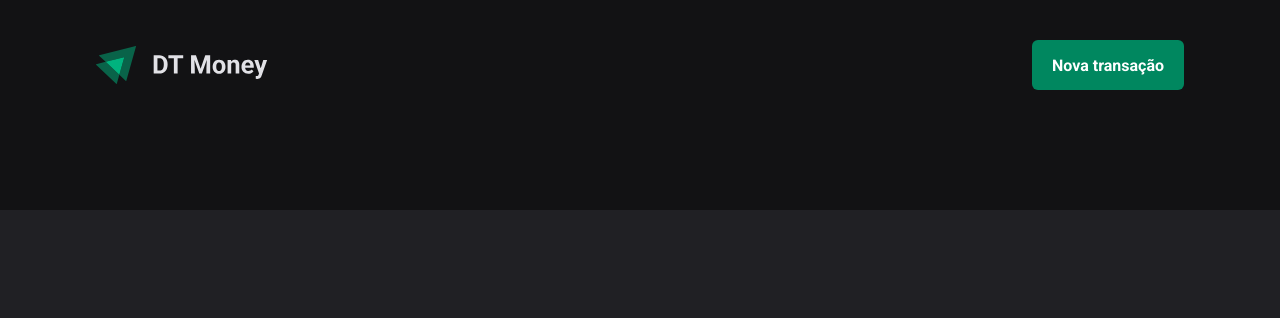
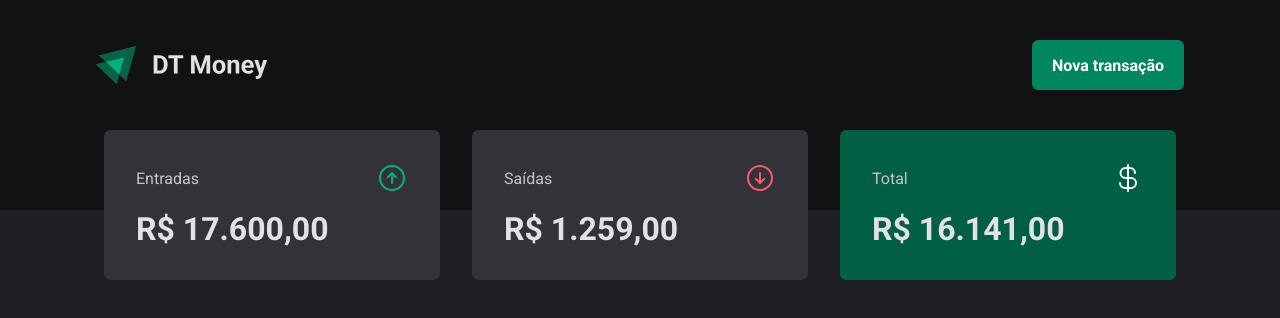
Before and after one commit to franciscovinicios/dtmoney-react, a React (Vite) app: page / in a window 1280 px wide. Shown: the top 318 px of the page. Built offline with nearby package versions, Linux system fonts and the light colour scheme.

Commit message:
visual structure: Summary  component

```diff
--- a/package.json
+++ b/package.json
@@ -10,6 +10,7 @@
     "preview": "vite preview"
   },
   "dependencies": {
+    "phosphor-react": "^1.4.1",
     "react": "^18.2.0",
     "react-dom": "^18.2.0",
     "styled-components": "^6.1.0"
--- /dev/null
+++ b/src/components/Summary/inde.tsx
@@ -0,0 +1,32 @@
+import { ArrowCircleDown, ArrowCircleUp, CurrencyDollar } from "phosphor-react";
+import { SummaryCard, SummaryContainer } from "./styles";
+
+export function Summary() {
+  return (
+    <SummaryContainer>
+      <SummaryCard>
+        <header>
+          <span>Entradas</span>
+          <ArrowCircleUp size={32} color="#00b37e" />
+        </header>
+        <strong>R$ 17.600,00</strong>
+      </SummaryCard>
+
+      <SummaryCard>
+        <header>
+          <span>Saídas</span>
+          <ArrowCircleDown size={32} color="#f75a68" />
+        </header>
+        <strong>R$ 1.259,00</strong>
+      </SummaryCard>
+
+      <SummaryCard variant="green">
+        <header>
+          <span>Total</span>
+          <CurrencyDollar size={32} color="#fff" />
+        </header>
+        <strong>R$ 16.141,00</strong>
+      </SummaryCard>
+    </SummaryContainer>
+  );
+}
--- /dev/null
+++ b/src/components/Summary/styles.ts
@@ -0,0 +1,44 @@
+import styled, { css } from "styled-components";
+
+export const SummaryContainer = styled.section`
+  width: 100%;
+  max-width: 1120px;
+  margin: 0 auto;
+  padding: 0 1.5rem;
+
+  display: grid;
+  grid-template-columns: repeat(3, 1fr);
+  gap: 2rem;
+
+  margin-top: -5rem;
+`;
+
+interface SummaryCardProp {
+  variant?: "green";
+}
+
+export const SummaryCard = styled.div<SummaryCardProp>`
+  background-color: ${({ theme }) => theme["gray-600"]};
+  border-radius: 6px;
+  padding: 2rem;
+
+  header {
+    display: flex;
+    align-items: center;
+    justify-content: space-between;
+
+    color: ${({ theme }) => theme["gray-300"]};
+  }
+
+  strong {
+    display: block;
+    margin-top: 1rem;
+    font-size: 2rem;
+  }
+
+  ${({ theme, variant }) =>
+    variant === "green" &&
+    css`
+      background: ${theme["green-700"]};
+    `}
+`;
--- a/src/pages/Transactions/index.tsx
+++ b/src/pages/Transactions/index.tsx
@@ -1,10 +1,12 @@
 import { Header } from "../../components/Header";
+import { Summary } from "../../components/Summary/inde";
 import { Container } from "./styles";
 
 export function Transactions() {
   return (
     <Container>
       <Header />
+      <Summary />
     </Container>
   );
 }
```
Also changed, not shown: 1 other file (tests, documents, lock files or other folders).
